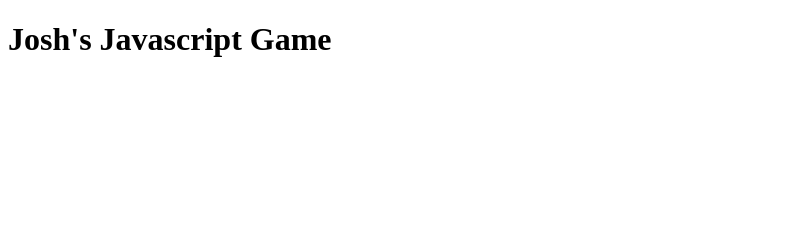
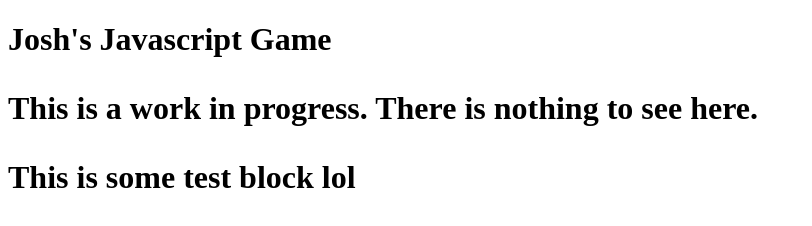
Before and after one commit to joshiosimoe/FirstJavaScriptGame, a plain HTML site: page index.html in a window 1280 px wide. Shown: the whole page, without its empty margins (0-812 px from the left). Drawn offline with Linux system fonts and the light colour scheme.

Commit message:
changed index.html

```diff
--- a/index.html
+++ b/index.html
@@ -6,6 +6,8 @@
 </head>
 <body>
     <h1>Josh's Javascript Game<h1>
+    <p>This is a work in progress. There is nothing to see here.</p>
+    <p>This is some test block lol</p>
     <script>
 
     </script>
```
